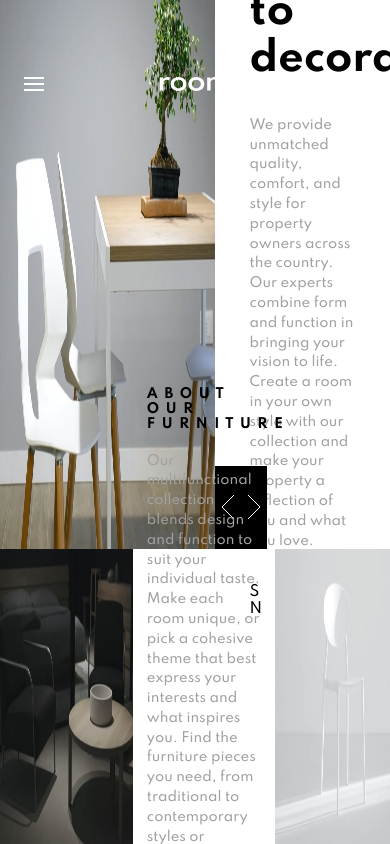
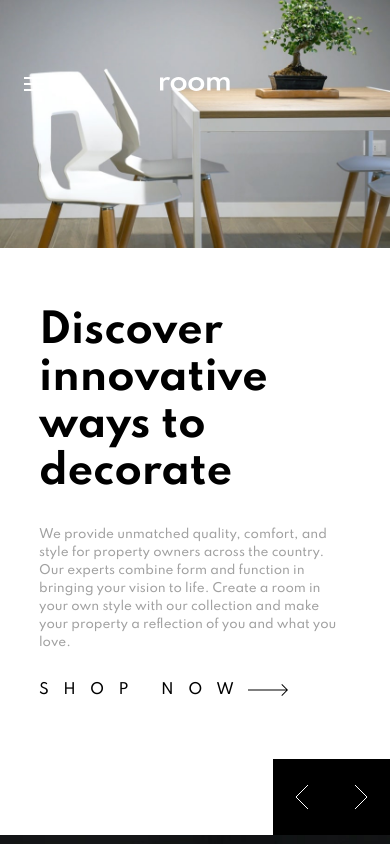
Before and after one commit to ajiiz/room-homepage-react, a React (Create React App) app: page /home in a window 390 px wide. Shown: the top 844 px of the page. Built offline with nearby package versions, Linux system fonts and the light colour scheme.

Commit message:
Added mobile styles for home component

```diff
--- a/src/styles/home.scss
+++ b/src/styles/home.scss
@@ -119,3 +119,94 @@
         }
     }
 }
+
+@media screen and (max-width: 1200px) {
+    .home-info-text {
+        width: 80%;
+
+        &__content {
+            font-size: 1em;
+        }
+    }
+    .home-about {
+        &__text-wrapper {
+            &__text {
+                &__content {
+                    font-size: 1em;
+                }
+            }
+        }
+    }
+}
+
+@media screen and (max-width: 1000px) {
+    .home {
+        height: fit-content;
+        flex-direction: column;
+    }
+
+    .home-gallery {
+        width: 100%;
+    }
+
+    .home-info-wrapper {
+        width: 100%;
+        height: 50vh;
+    }
+
+    .home-about {
+        width: 100%;
+        height: 100vh;
+        flex-direction: column;
+
+        &__photo {
+            width: 100%;
+            height: 35%;
+        }
+
+        &__text-wrapper {
+            width: 100%;
+            height: 30%;
+        }
+    }
+
+    .home-info-arrows {
+        transform: translateX(70%);
+    }
+}
+
+@media screen and (max-width: 500px) {
+    .home-info-wrapper {
+        height: fit-content;
+    }
+
+    .home-about {
+        &__photo {
+            height: 30%;
+        }
+
+        &__text-wrapper {
+            height: 40%;
+        }
+    }
+
+    .home-info-text {
+        margin: 5em;
+    }
+
+    .home-info-arrows {
+        height: 9vh;
+    }
+}
+
+@media screen and (max-width: 400px) {
+    .home-about {
+        &__photo {
+            height: 25%;
+        }
+
+        &__text-wrapper {
+            height: 50%;
+        }
+    }
+}
```
